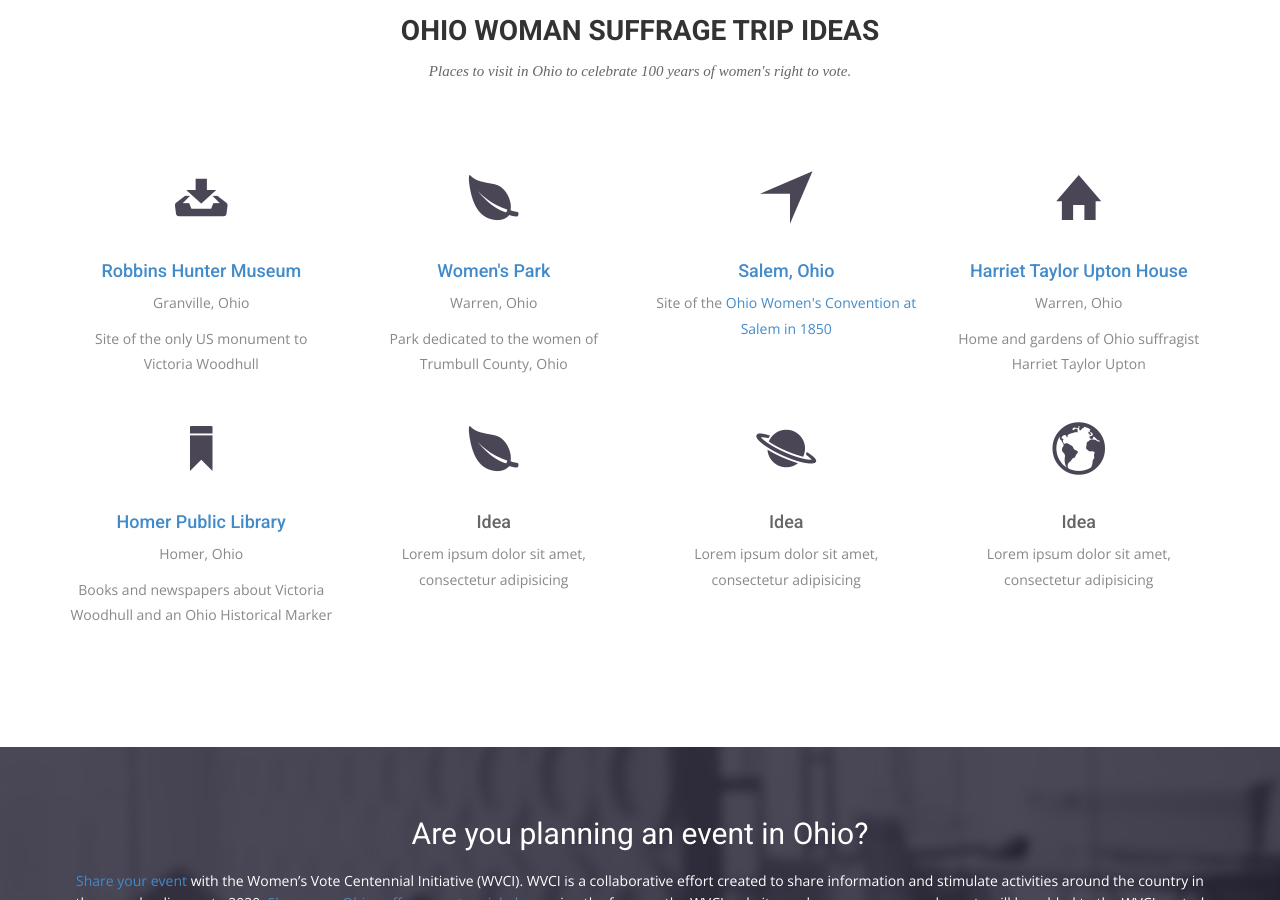
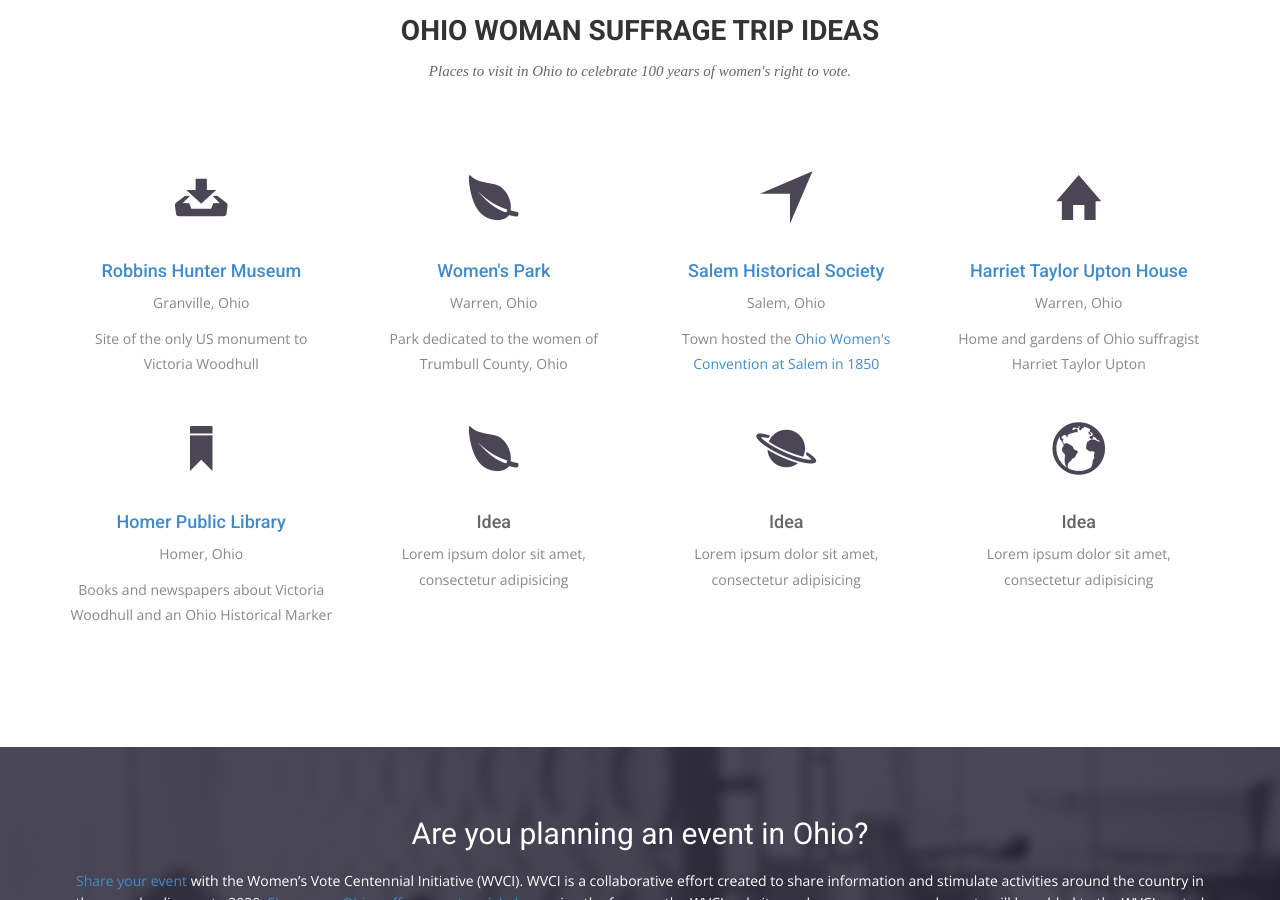
Before and after one commit to OhioSuffrageCentennial/ohiosuffragecentennial, a Jekyll site: the page built from index.html, in a window 1280 px wide and 900 px high, scrolled down 2857 px. Built offline with Jekyll 4.4.1, drawn with Linux system fonts in a browser that asks for light colours; nearby versions of some CDN libraries; some web fonts are replaced.

Commit message:
clean up salem link

```diff
--- a/index.html
+++ b/index.html
@@ -93,8 +93,9 @@
       <div class="col-sm-6 col-md-3">
         <div class="service-item">
           <i class="ion-navigate"></i>
-          <h4><a href="http://www.salemhistoricalsociety.org/home.html" target="_blank">Salem, Ohio</a></h4>
-          <p>Site of the <a href="https://en.wikipedia.org/wiki/Ohio_Women%27s_Convention_at_Salem_in_1850" target="_blank">Ohio Women's Convention at Salem in 1850 </a></p>
+          <h4><a href="http://www.salemhistoricalsociety.org/home.html" target="_blank">Salem Historical Society</a></h4>
+          <p>Salem, Ohio</p>
+          <p>Town hosted the <a href="https://en.wikipedia.org/wiki/Ohio_Women%27s_Convention_at_Salem_in_1850" target="_blank">Ohio Women's Convention at Salem in 1850 </a></p>
         </div>
       </div>
       <div class="col-sm-6 col-md-3">
```
